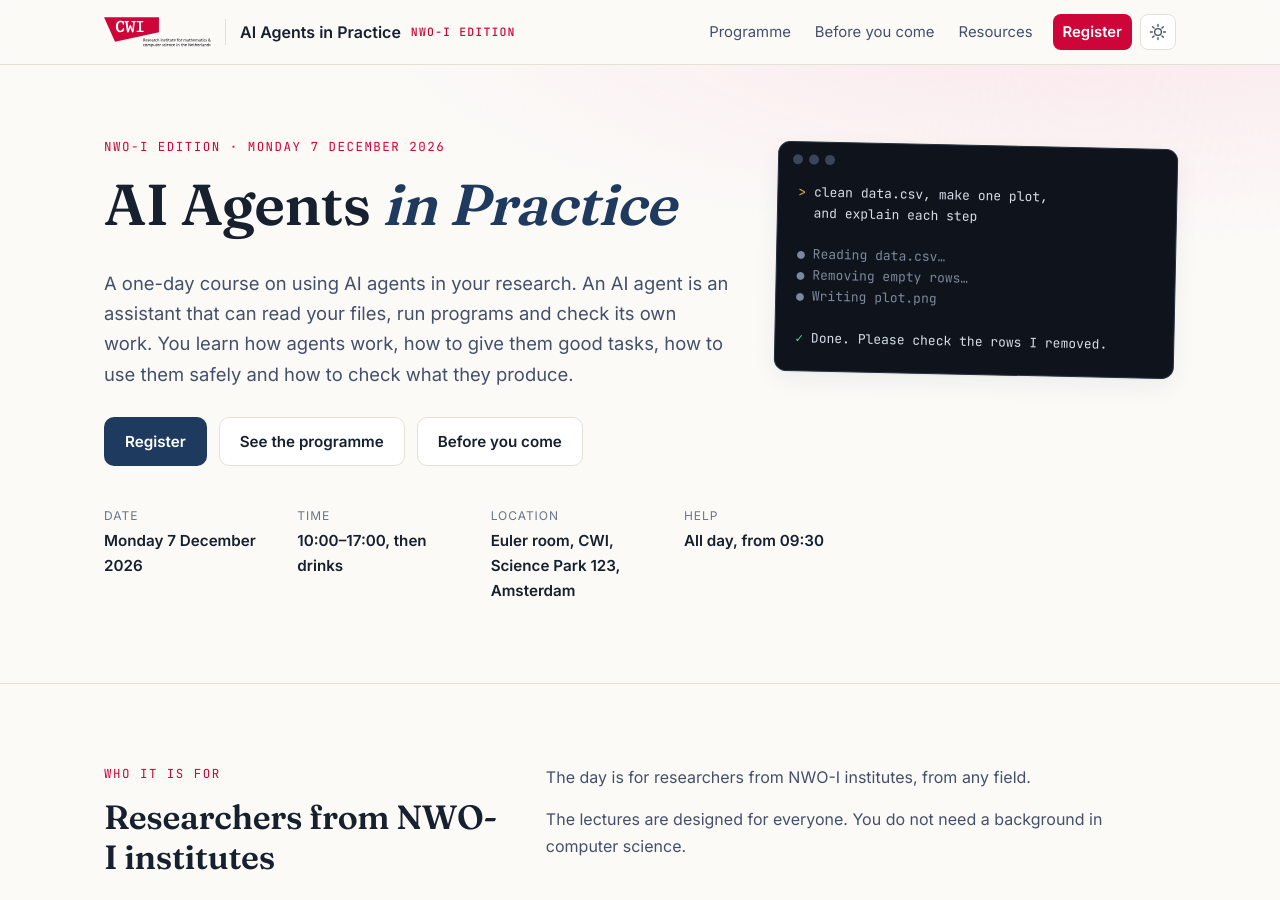
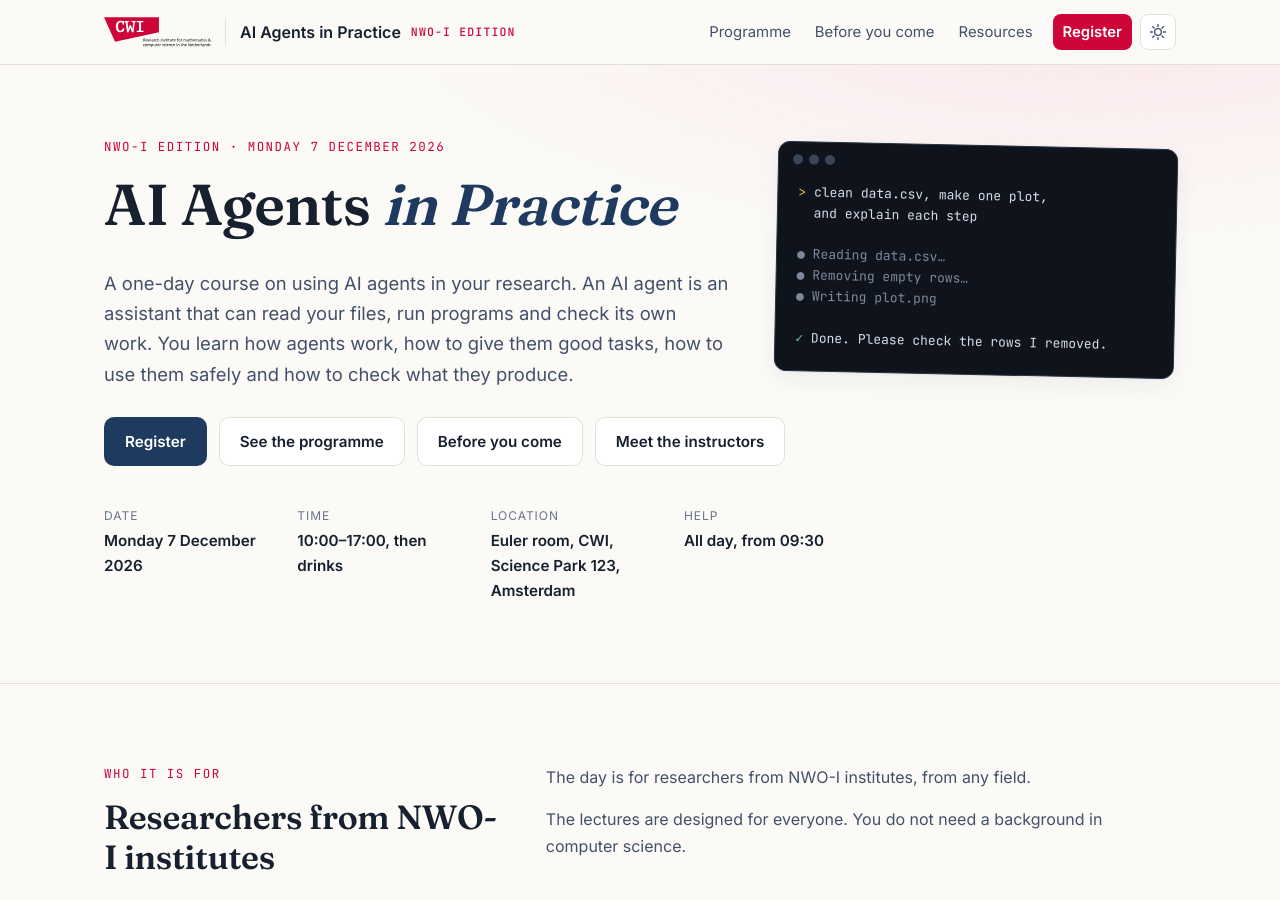
Before and after one commit to nwoi-ai-agents-day/nwoi-ai-agents-day.github.io, a Jekyll site: the page built from index.html, in a window 1280 px wide and 900 px high. Built offline with Jekyll 4.4.1, drawn with Linux system fonts in a browser that asks for light colours.

Commit message:
Home: Meet the instructors button

```diff
--- a/index.html
+++ b/index.html
@@ -11,6 +11,7 @@ layout: default
       {% if ev.register_url and ev.register_url != "" %}<a class="btn btn-primary" href="{{ ev.register_url }}">Register</a>{% endif %}
       <a class="btn {% if ev.register_url and ev.register_url != '' %}btn-ghost{% else %}btn-primary{% endif %}" href="{{ '/programme/' | relative_url }}">See the programme</a>
       <a class="btn btn-ghost" href="{{ '/setup/' | relative_url }}">Before you come</a>
+      <a class="btn btn-ghost" href="#instructors">Meet the instructors</a>
     </div>
     <dl class="hero-facts">
       <div><dt>Date</dt><dd>{{ ev.date }}</dd></div>
```
